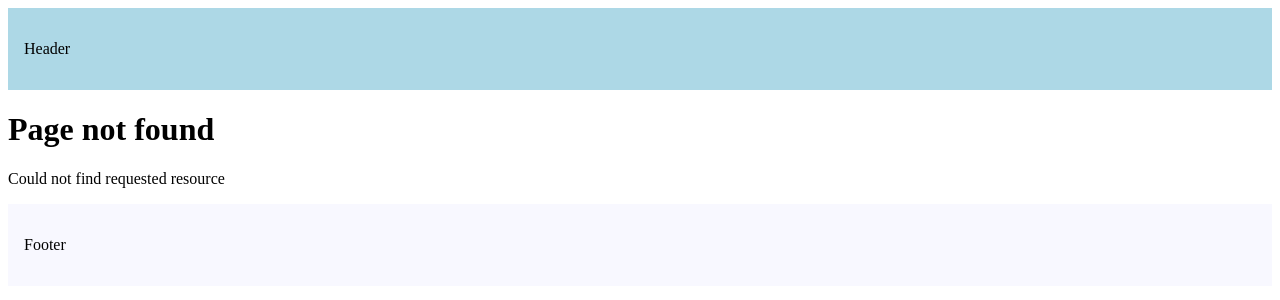
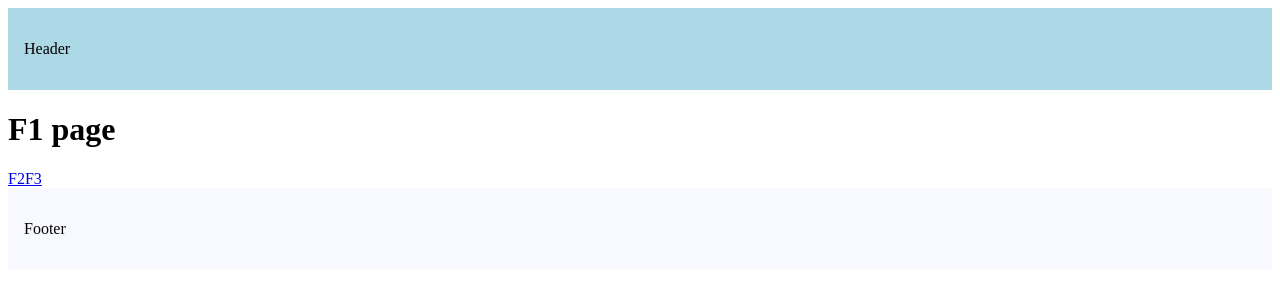
Before and after one commit to UJC100/nextjs-routing, a Next.js app: page /f1 in a window 1280 px wide. Before the commit this address had no page. Shown: the top 300 px of the page. Built offline with nearby package versions, Linux system fonts and the light colour scheme.

Commit message:
created parallel intercepting

```diff
--- /dev/null
+++ b/src/app/complex-dashboard/@login/page.tsx
@@ -0,0 +1,5 @@
+import { Card } from "@/app/components/card";
+
+export default function Login() {
+    return <Card>Login to continue</Card>
+}
--- /dev/null
+++ b/src/app/f1/(.)f2/page.tsx
@@ -0,0 +1,3 @@
+export default function InterceptedF2() {
+    return <h1>(.) Intercepted F2 page</h1>
+}
--- /dev/null
+++ b/src/app/f1/(..)f3/page.tsx
@@ -0,0 +1,3 @@
+export default function InterceptedF3() {
+    return <h1>(..) Intercepted F3</h1>
+}
--- /dev/null
+++ b/src/app/f1/page.tsx
@@ -0,0 +1,13 @@
+import Link from "next/link";
+
+export default function F1() {
+    return (
+    <>
+    <h1>F1 page</h1>
+    <div>
+        <Link href={"/f1/f2"}>F2</Link>
+        <Link href={"/f3"}>F3</Link>
+    </div>
+    </>
+)
+}
--- /dev/null
+++ b/src/app/f3/page.tsx
@@ -0,0 +1,3 @@
+export default function F3() {
+    return <h1>F3 Page</h1>
+}
--- /dev/null
+++ b/src/app/f4/page.tsx
@@ -0,0 +1,3 @@
+export default function F4() {
+    return <h1>F4 page</h1>
+}
```
Also changed, not shown: src/app/complex-dashboard/layout.tsx (+7 -2 lines), src/app/f1/f2/page.tsx (added, +10 -0 lines), src/app/f1/f2/(..)(..)f4/page.tsx (added).
